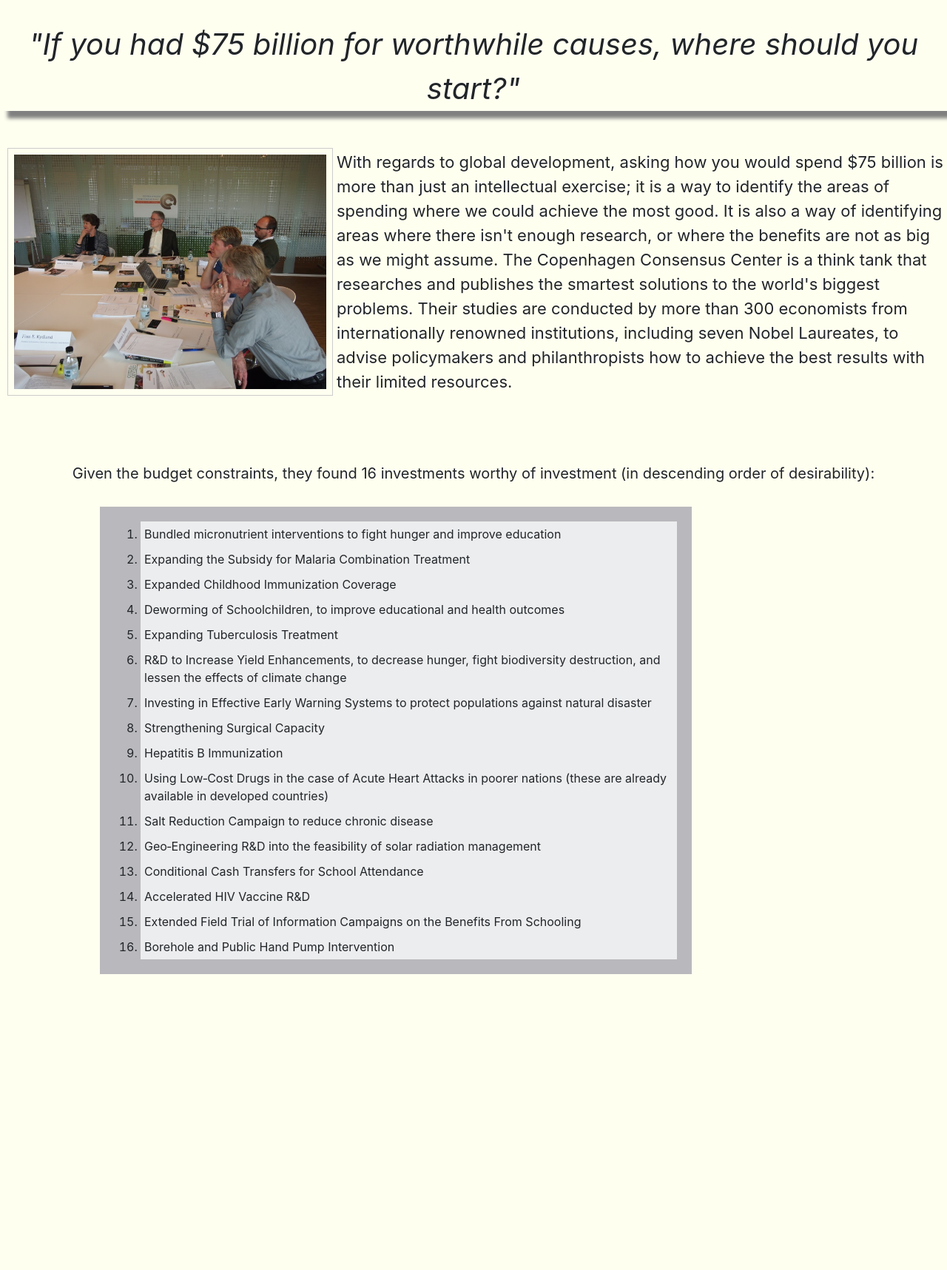
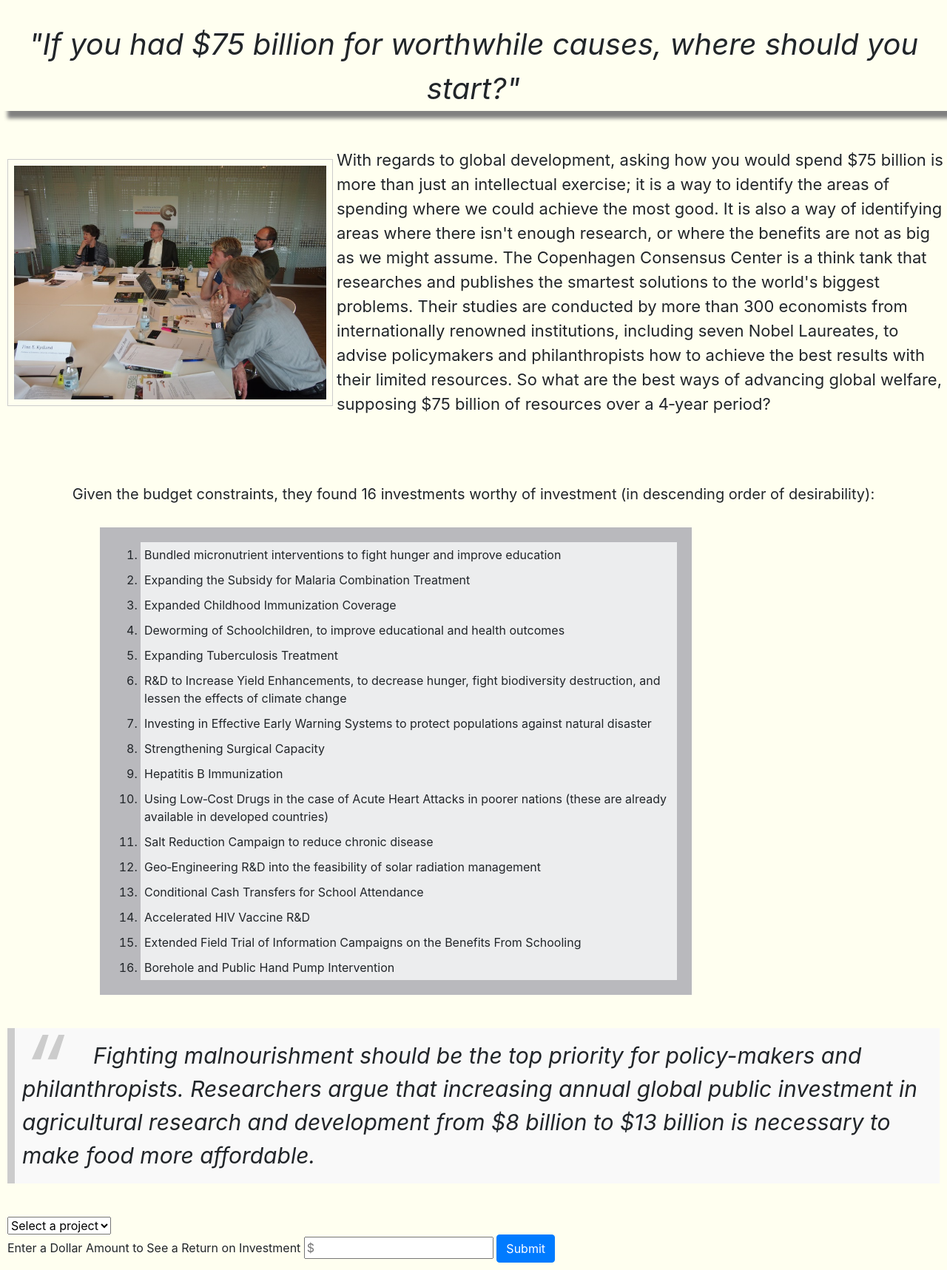
Before and after one commit to russellrockwood/VolunteerPhilippines, a Django app: page /volunteerapp/roi/ in a window 1280 px wide. Shown: the part 347-2064 px from the top of the page at 74% size. Before the commit the page ends 1664 px from the top, so only its background shows below. Run offline with Django 3.2, Linux system fonts and the light colour scheme; data that the repository does not hold is empty; some libraries are stand-ins or nearby versions.

Commit message:
added content to roi

```diff
--- a/volunteer_philippines/volunteerapp/templates/volunteerapp/roi.html
+++ b/volunteer_philippines/volunteerapp/templates/volunteerapp/roi.html
@@ -13,7 +13,7 @@
         max-width: 250px;
     }
 
-    blockquote {
+    div.first_quote {
         font-style: italic;
         font-size: 40px;
         text-align: center;
@@ -66,11 +66,35 @@
         padding: 5px;
         margin-left: 35px;
     }
+
     div.list_header {
         text-align: center;
         font-size: 20px;
         margin-top: 90px;
         margin-bottom: 30px;
+    }
+
+    blockquote {
+        background: #f9f9f9;
+        border-left: 10px solid #ccc;
+        margin: 1.5em 10px;
+        padding: 0.5em 10px;
+        quotes: "\201C""\201D""\2018""\2019";
+        font-style: italic;
+        font-size: 30px;
+    }
+
+    blockquote:before {
+        color: #ccc;
+        content: open-quote;
+        font-size: 4em;
+        line-height: 0.1em;
+        margin-right: 0.25em;
+        vertical-align: -0.4em;
+    }
+
+    blockquote p {
+        display: inline;
     }
 </style>
 
@@ -81,7 +105,7 @@
 
 
 
-<blockquote>"If you had $75 billion for worthwhile causes, where should you start?"</blockquote>
+<div class="first_quote">"If you had $75 billion for worthwhile causes, where should you start?"</div>
 
 
 
@@ -96,22 +120,27 @@
         world's biggest problems. Their studies are conducted by more than 300 economists from internationally renowned
         institutions, including seven Nobel Laureates, to advise policymakers and philanthropists how to achieve the
         best
-        results with their limited resources.</span>
+        results with their limited resources. So what are the best ways of advancing global welfare, supposing $75
+        billion of resources over
+        a 4‐year period?</span>
 </div>
 
 
-<div class="list_header">Given the budget constraints, they found 16 investments worthy of investment (in descending order of desirability):</div>
+<div class="list_header">Given the budget constraints, they found 16 investments worthy of investment (in
+    descending order of desirability):</div>
 <ol>
     <li>Bundled micronutrient interventions to fight hunger and improve education</li>
     <li>Expanding the Subsidy for Malaria Combination Treatment </li>
     <li>Expanded Childhood Immunization Coverage</li>
     <li>Deworming of Schoolchildren, to improve educational and health outcomes </li>
     <li>Expanding Tuberculosis Treatment </li>
-    <li>R&D to Increase Yield Enhancements, to decrease hunger, fight biodiversity destruction, and lessen the effects of climate change</li>
+    <li>R&D to Increase Yield Enhancements, to decrease hunger, fight biodiversity destruction, and lessen the effects
+        of climate change</li>
     <li>Investing in Effective Early Warning Systems to protect populations against natural disaster</li>
     <li>Strengthening Surgical Capacity </li>
     <li>Hepatitis B Immunization </li>
-    <li>Using Low‐Cost Drugs in the case of Acute Heart Attacks in poorer nations (these are already available in developed countries)</li>
+    <li>Using Low‐Cost Drugs in the case of Acute Heart Attacks in poorer nations (these are already available in
+        developed countries)</li>
     <li>Salt Reduction Campaign to reduce chronic disease</li>
     <li>Geo‐Engineering R&D into the feasibility of solar radiation management</li>
     <li>Conditional Cash Transfers for School Attendance </li>
@@ -120,7 +149,13 @@
     <li>Borehole and Public Hand Pump Intervention</li>
 </ol>
 
-<!-- <form action="{% url 'volunteerapp:roi' %}" method="POST">
+<blockquote>
+    Fighting malnourishment should be the top priority for policy-makers and philanthropists. Researchers argue
+    that increasing annual global public investment in agricultural research and development from $8 billion to $13
+    billion is necessary to make food more affordable.
+</blockquote>
+
+<form action="{% url 'volunteerapp:roi' %}" method="POST">
     {% csrf_token %}
     <select name="projects" id="projects">
         <option value="" disabled selected>Select a project</option>
@@ -131,7 +166,7 @@
 
     <div>
         <label for="input_dollar_amount">Enter a Dollar Amount to See a Return on Investment</label>
-        <input id="input_dollar_amount" type="text" class="field-divided" name="dollar_amount" />
+        <input id="input_dollar_amount" type="text" class="field-divided" name="dollar_amount" placeholder="$" />
 
         <button id="btn_convert" class="btn btn-primary" type="submit">Submit</button>
     </div>
@@ -145,7 +180,7 @@
 <div> A ${{dollar_amount}} investment in {{item.project}} would return ${{dis_roi}} worth of economic benefit.</div>
 <div>{{item.info}}</div>
 {% endfor %}
-{% endif %} -->
+{% endif %}
 
 
 
```
